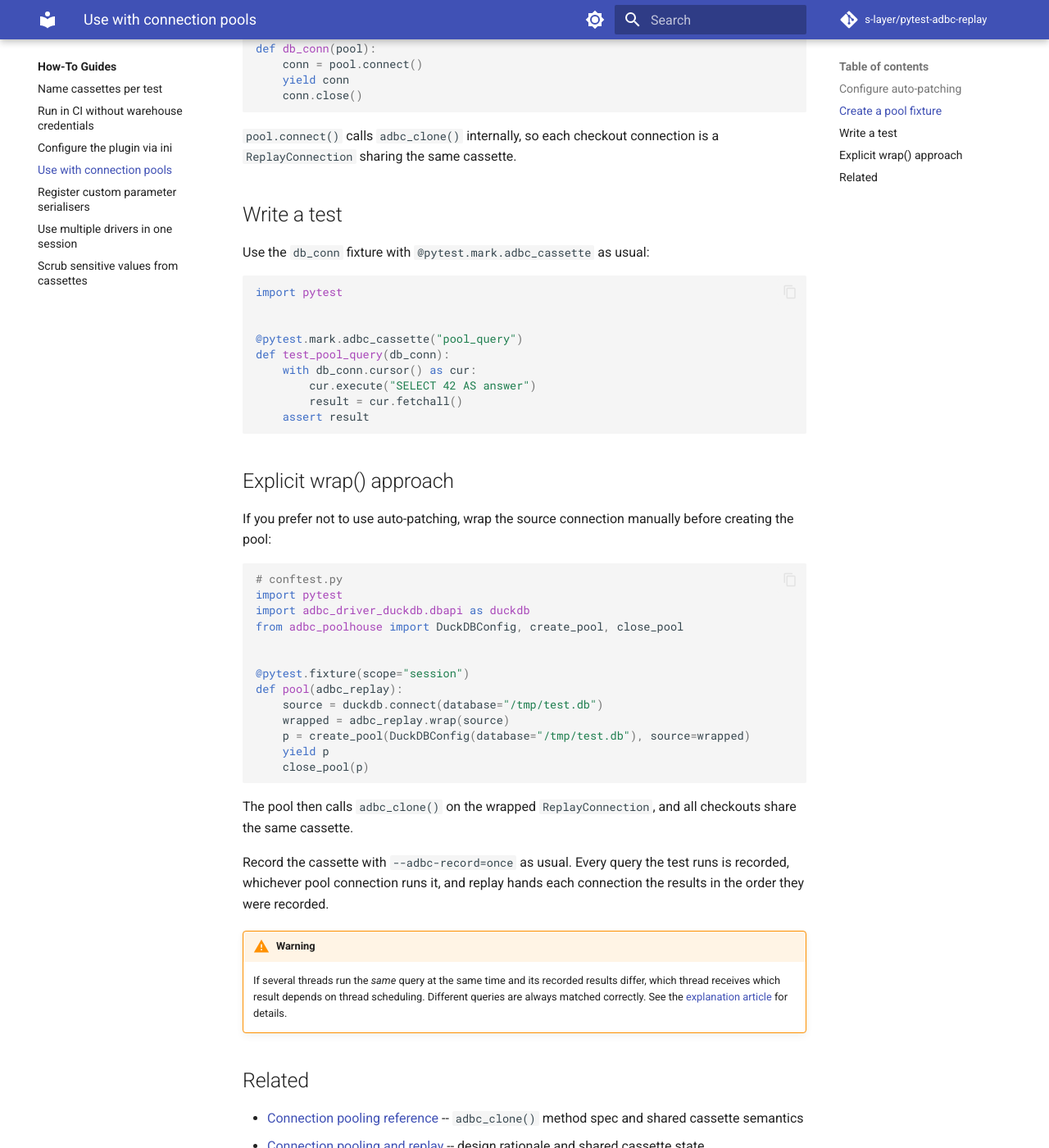
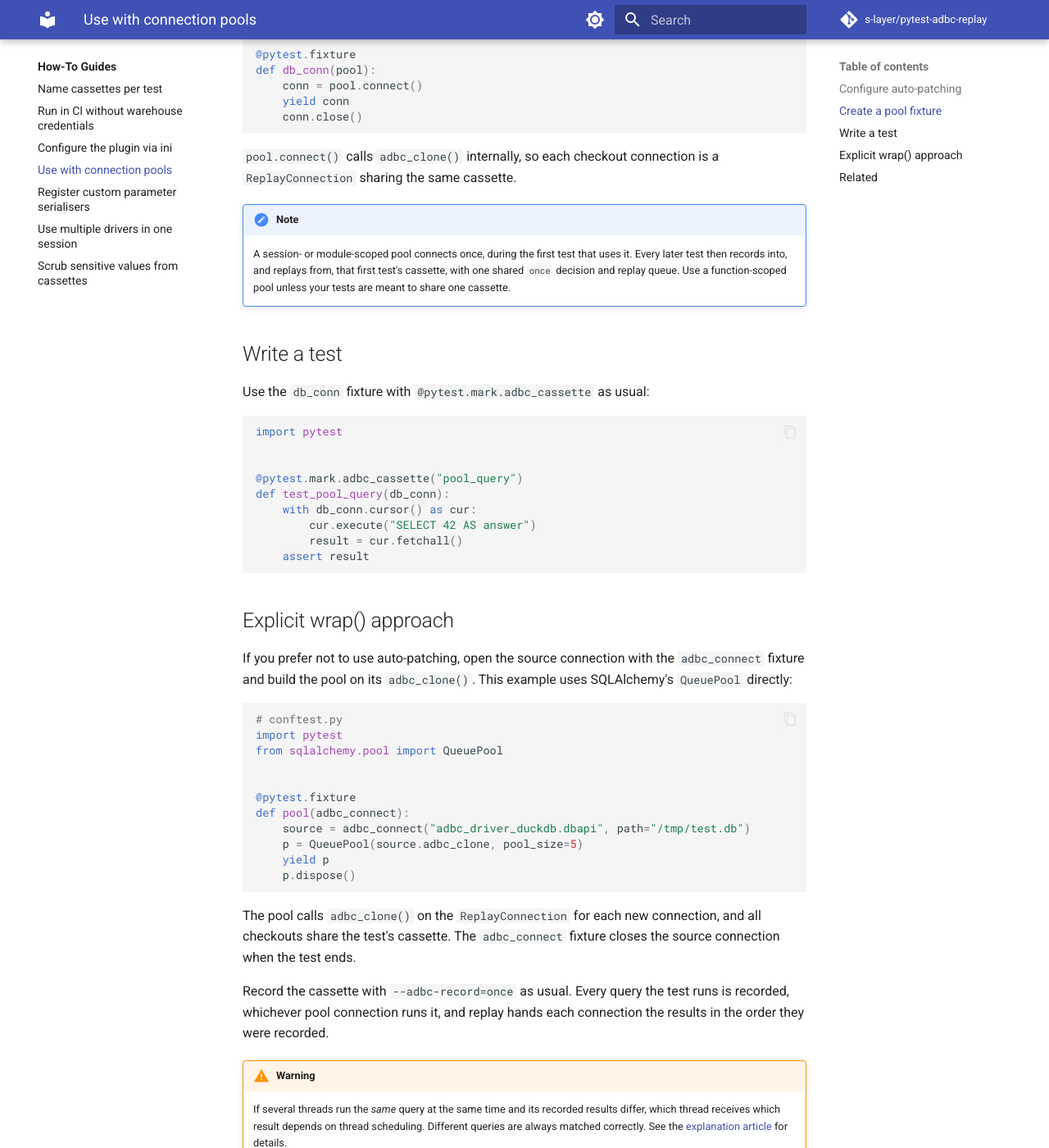
Before and after one commit to anentropic/pytest-adbc-replay, an MkDocs documentation site: the page built from docs/src/how-to/connection-pools.md, in a window 1280 px wide and 1400 px high, scrolled down 1059 px. Shown: the whole window at 82% size. Built offline with MkDocs 1.6.1 and Material for MkDocs 9.7.7, drawn with Linux system fonts in a browser that asks for light colours; comment, search, counter and statistics services are not loaded; some of the changed text lies outside the part shown.

Commit message:
docs: address review on the 1.3.0 docs pass
- The pool how-to uses function-scoped pools and notes that a session- or
  module-scoped pool shares the first test's cassette and state; the
  explicit example used a create_pool(source=...) argument that does not
  exist, and now builds a QueuePool on an adbc_connect source.
- The pooling explanation says when cassette state is not per test.
- record-mode-semantics and the --adbc-record help text describe once as
  checking for interactions, not for the directory.
- The CHANGELOG re-record note names the modes that raise.

Co-Authored-By: Claude Opus 5.5 <noreply@anthropic.com>
Claude-Session: https://claude.ai/code/session_012vd7uLuKY1LPiHtBPbcNny

````diff
--- a/docs/src/how-to/connection-pools.md
+++ b/docs/src/how-to/connection-pools.md
@@ -27,7 +27,7 @@ With auto-patching enabled, the connection returned by the driver's `connect()`
 
 ## Create a pool fixture
 
-Set up the pool in a session-scoped fixture and expose individual connections as function-scoped fixtures:
+Create the pool in a function-scoped fixture, so each test's pool connects inside that test. The plugin fixes a connection's cassette, and its record/replay state, when the source connection is created:
 
 ```python
 # conftest.py
@@ -35,7 +35,7 @@ import pytest
 from adbc_poolhouse import DuckDBConfig, create_pool, close_pool
 
 
-@pytest.fixture(scope="session")
+@pytest.fixture
 def pool():
     p = create_pool(DuckDBConfig(database="/tmp/test.db"))
     yield p
@@ -50,6 +50,9 @@ def db_conn(pool):
 ```
 
 `pool.connect()` calls `adbc_clone()` internally, so each checkout connection is a `ReplayConnection` sharing the same cassette.
+
+!!! note
+    A session- or module-scoped pool connects once, during the first test that uses it. Every later test then records into, and replays from, that first test's cassette, with one shared `once` decision and replay queue. Use a function-scoped pool unless your tests are meant to share one cassette.
 
 ## Write a test
 
@@ -69,25 +72,23 @@ def test_pool_query(db_conn):
 
 ## Explicit wrap() approach
 
-If you prefer not to use auto-patching, wrap the source connection manually before creating the pool:
+If you prefer not to use auto-patching, open the source connection with the `adbc_connect` fixture and build the pool on its `adbc_clone()`. This example uses SQLAlchemy's `QueuePool` directly:
 
 ```python
 # conftest.py
 import pytest
-import adbc_driver_duckdb.dbapi as duckdb
-from adbc_poolhouse import DuckDBConfig, create_pool, close_pool
+from sqlalchemy.pool import QueuePool
 
 
-@pytest.fixture(scope="session")
-def pool(adbc_replay):
-    source = duckdb.connect(database="/tmp/test.db")
-    wrapped = adbc_replay.wrap(source)
-    p = create_pool(DuckDBConfig(database="/tmp/test.db"), source=wrapped)
+@pytest.fixture
+def pool(adbc_connect):
+    source = adbc_connect("adbc_driver_duckdb.dbapi", path="/tmp/test.db")
+    p = QueuePool(source.adbc_clone, pool_size=5)
     yield p
-    close_pool(p)
+    p.dispose()
 ```
 
-The pool then calls `adbc_clone()` on the wrapped `ReplayConnection`, and all checkouts share the same cassette.
+The pool calls `adbc_clone()` on the `ReplayConnection` for each new connection, and all checkouts share the test's cassette. The `adbc_connect` fixture closes the source connection when the test ends.
 
 Record the cassette with `--adbc-record=once` as usual. Every query the test runs is recorded, whichever pool connection runs it, and replay hands each connection the results in the order they were recorded.
 
````
Also changed, not shown: CHANGELOG.md (+1 -1 lines), docs/src/explanation/connection-pooling.md (+3 -1 lines), docs/src/explanation/record-mode-semantics.md (+3 -3 lines), 1 other file.
